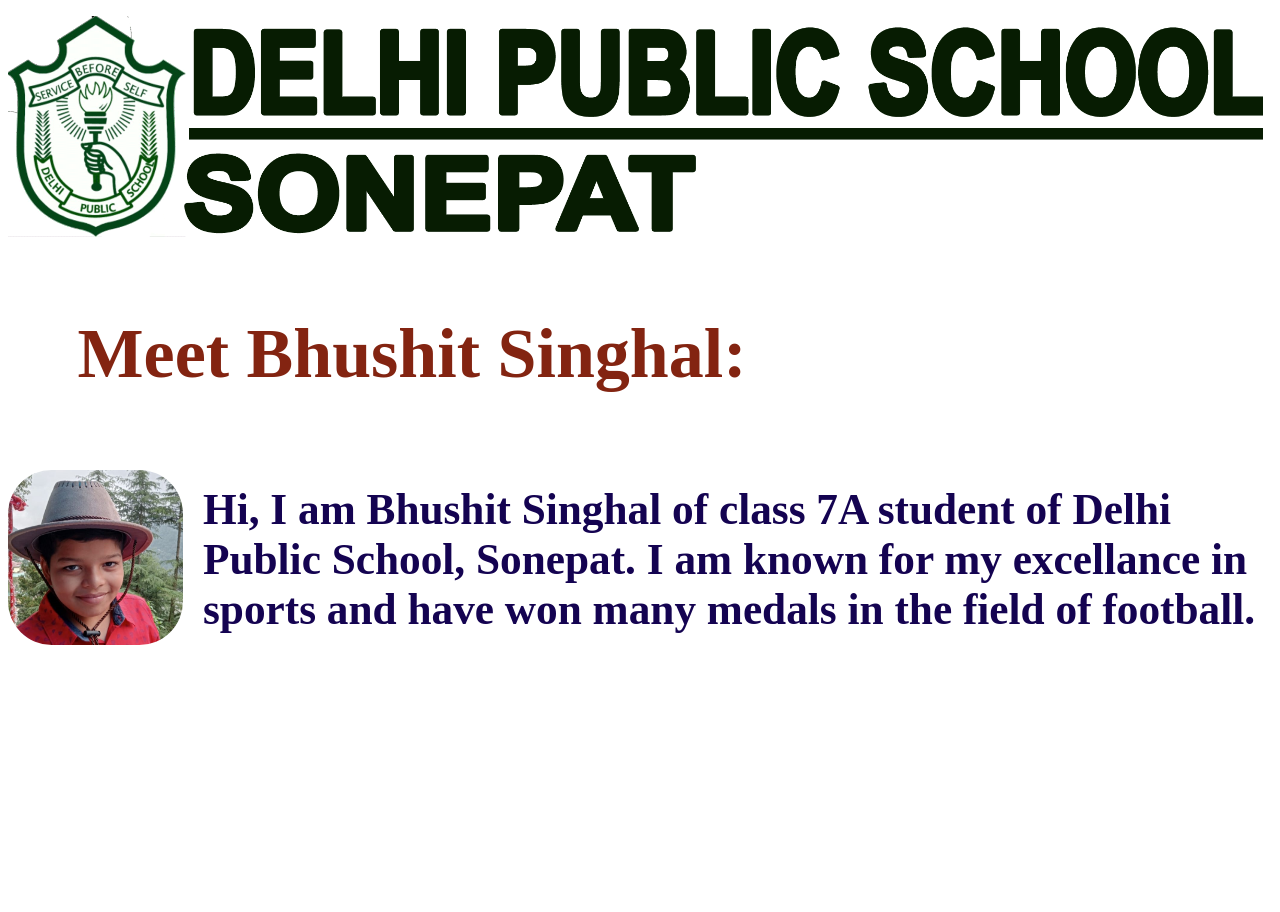
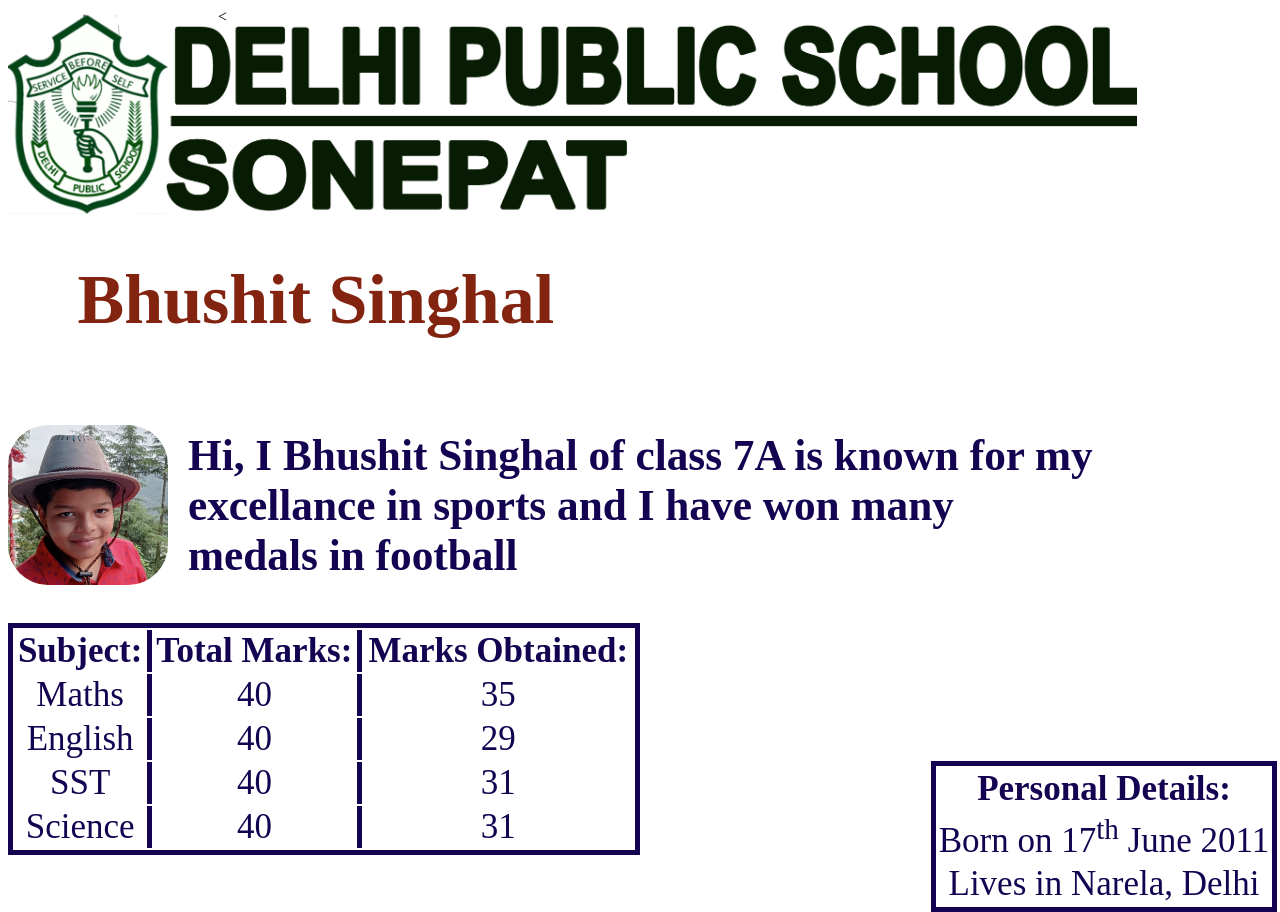
Before and after one commit to DevGupta-2011/DPS-Home, a plain HTML site: page Bhushit.html in a window 1280 px wide. Before the commit the page ends 800 px from the top, so only its background shows below. Drawn offline with Linux system fonts and the light colour scheme.

Commit message:
Update Bhushit.html

```diff
--- a/Bhushit.html
+++ b/Bhushit.html
@@ -1,4 +1,4 @@
-<!DOCTYPE html>
+<<!DOCTYPE html>
 <html>
 <head>
     <link rel="stylesheet" href="style.css">
@@ -7,17 +7,61 @@
 </head>
 <body>
     <div class="content_img">
-        <a href="index.html"><img src="dps-logo.png" height="250px"></a>
+        <a href="index.html"><img src="dps-logo.png" height="225px"></a>
         <div>Back to portfolios</div>
      </div>
- <Br> <Br> <Br> <Br> <Br> <Br> <Br> <Br> <Br> <Br> <Br> <Br> <Br><Br> <Br> <Br> <Br>
+ <Br> <Br> <Br> <Br> <Br> <Br> <Br> <Br> <Br> <Br> <Br> <Br> <Br><Br>
 
-<H1>Meet Bhushit Singhal:</H1>
+<H1>Bhushit Singhal</H1>
+
 <div class="container">
-<div><img class="DI" src="Bhushit.jpg" height="175px"></div>
+<div><img class="DI" src="Bhushit.jpg" height="160px"></div>
 
-<div class="text"><h3>Hi, I am Bhushit Singhal of class 7A student of Delhi Public School, Sonepat. I am known for my excellance in sports and have won many medals in the field of football.</h3></div>
+<div class="text"><h3>Hi, I Bhushit Singhal of class 7A is known for my excellance in sports and I have won many medals in football</h3></div>
 </div>
-
+<div>
+<table style="width:50%">
+    <tr>
+        <th class="m">Subject:</th>
+        <th>Total Marks:</th>
+        <th class="m">Marks Obtained:</th>
+    </tr>
+    <tr>
+        <td class="m">Maths</td>
+        <td>40</td>
+        <td class="m">35</td>
+    </tr>
+    <tr>
+        <td class="m">English</td>
+        <td>40</td>
+        <td class="m">29</td>
+    </tr>
+    <tr>
+        <td class="m">SST</td>
+        <td>40</td>
+        <td class="m">31</td>
+    </tr>
+    <tr>
+        <td class="m">Science</td>
+        <td>40</td>
+        <td class="m">31</td>
+    </tr>
+</table>
+<table class="l" align="right">
+    <tr>
+        <th class="m">Personal Details:</th>
+    </tr>
+    <tr>
+        <td class="m">
+            Born on 17<sup>th</sup> June 2011
+        </td>
+    </tr>
+    <tr>
+        <td class="m">
+            Lives in Narela, Delhi
+        </td>
+    </tr>
+</table>
+</div>
 </body>
 </html>
```
